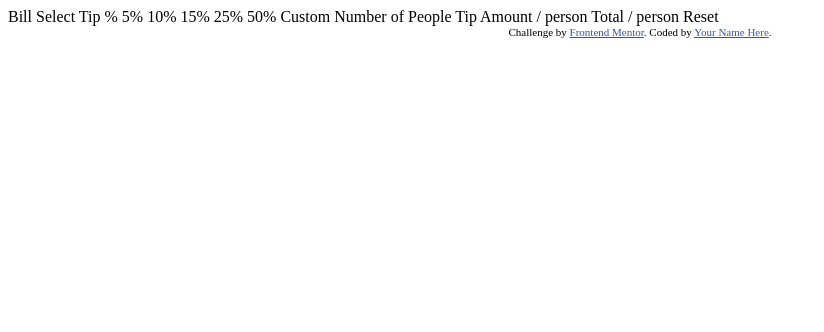
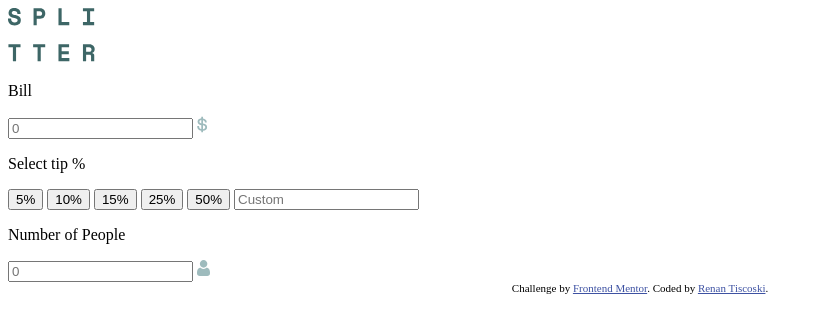
Before and after one commit to DonUggioni/tip-calculator-app-main, a plain HTML site: page index.html in a window 1280 px wide. Shown: the whole page, without its empty margins (0-824 px from the left). Drawn offline with Linux system fonts and the light colour scheme.

Commit message:
Work on HTML

```diff
--- a/index.html
+++ b/index.html
@@ -1,44 +1,62 @@
 <!DOCTYPE html>
 <html lang="en">
   <head>
-  <meta charset="UTF-8">
-  <meta name="viewport" content="width=device-width, initial-scale=1.0"> <!-- displays site properly based on user's device -->
+    <meta charset="UTF-8" />
+    <meta name="viewport" content="width=device-width, initial-scale=1.0" />
+    <!-- displays site properly based on user's device -->
 
-  <link rel="icon" type="image/png" sizes="32x32" href="./images/favicon-32x32.png">
+    <link
+      rel="icon"
+      type="image/png"
+      sizes="32x32"
+      href="./images/favicon-32x32.png"
+    />
 
     <title>Frontend Mentor | Tip calculator app</title>
 
     <!-- Feel free to remove these styles or customise in your own stylesheet 👍 -->
     <style>
-    .attribution { font-size: 11px; text-align: center; }
-    .attribution a { color: hsl(228, 45%, 44%); }
+      .attribution {
+        font-size: 11px;
+        text-align: center;
+      }
+      .attribution a {
+        color: hsl(228, 45%, 44%);
+      }
     </style>
   </head>
   <body>
-
-  Bill
-
-  Select Tip %
-  5%
-  10%
-  15%
-  25%
-  50%
-  Custom
-
-  Number of People
-
-  Tip Amount
-  / person
-
-  Total
-  / person
-
-  Reset
-
+    <main>
+      <img src="./images/logo.svg" alt="splitter logo" class="logo" />
+      <div class="container">
+        <div class="parameters__wrapper">
+          <div class="bill__amount">
+            <p>Bill</p>
+            <input type="text" class="input" placeholder="0" />
+            <img src="./images/icon-dollar.svg" />
+          </div>
+          <div class="tip__selectors">
+            <p>Select tip %</p>
+            <button class="tip__selector" data-tip="5">5%</button>
+            <button class="tip__selector" data-tip="10">10%</button>
+            <button class="tip__selector" data-tip="15">15%</button>
+            <button class="tip__selector" data-tip="25">25%</button>
+            <button class="tip__selector" data-tip="50">50%</button>
+            <input type="text" class="custom__tip" placeholder="Custom" />
+          </div>
+          <div class="num__people">
+            <p>Number of People</p>
+            <input type="text" class="input" placeholder="0" />
+            <img src="./images/icon-person.svg" />
+          </div>
+        </div>
+      </div>
+    </main>
     <div class="attribution">
-    Challenge by <a href="https://www.frontendmentor.io?ref=challenge" target="_blank">Frontend Mentor</a>.
-    Coded by <a href="#">Your Name Here</a>.
+      Challenge by
+      <a href="https://www.frontendmentor.io?ref=challenge" target="_blank"
+        >Frontend Mentor</a
+      >. Coded by <a href="#">Renan Tiscoski</a>.
     </div>
   </body>
 </html>
```
Also changed, not shown: 1 other file. Lines whose indentation alone changed are shown as unchanged.
